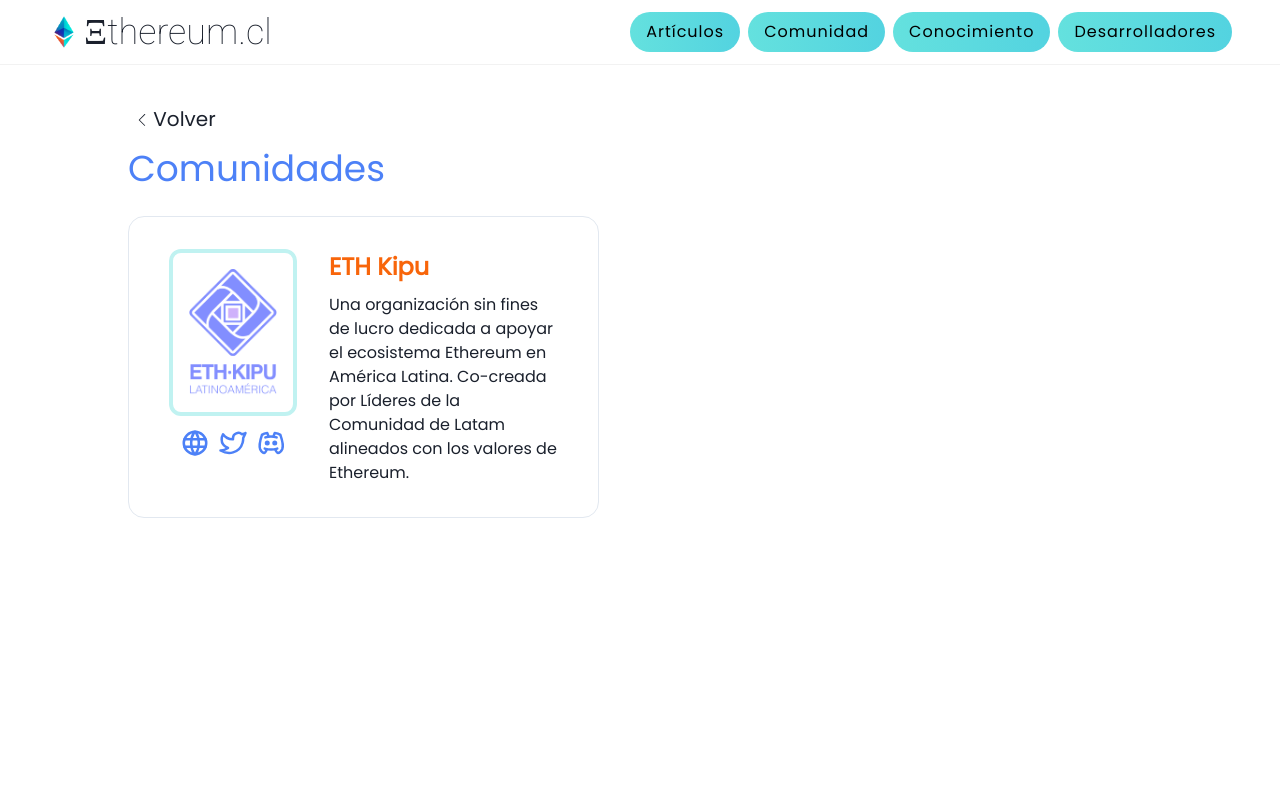
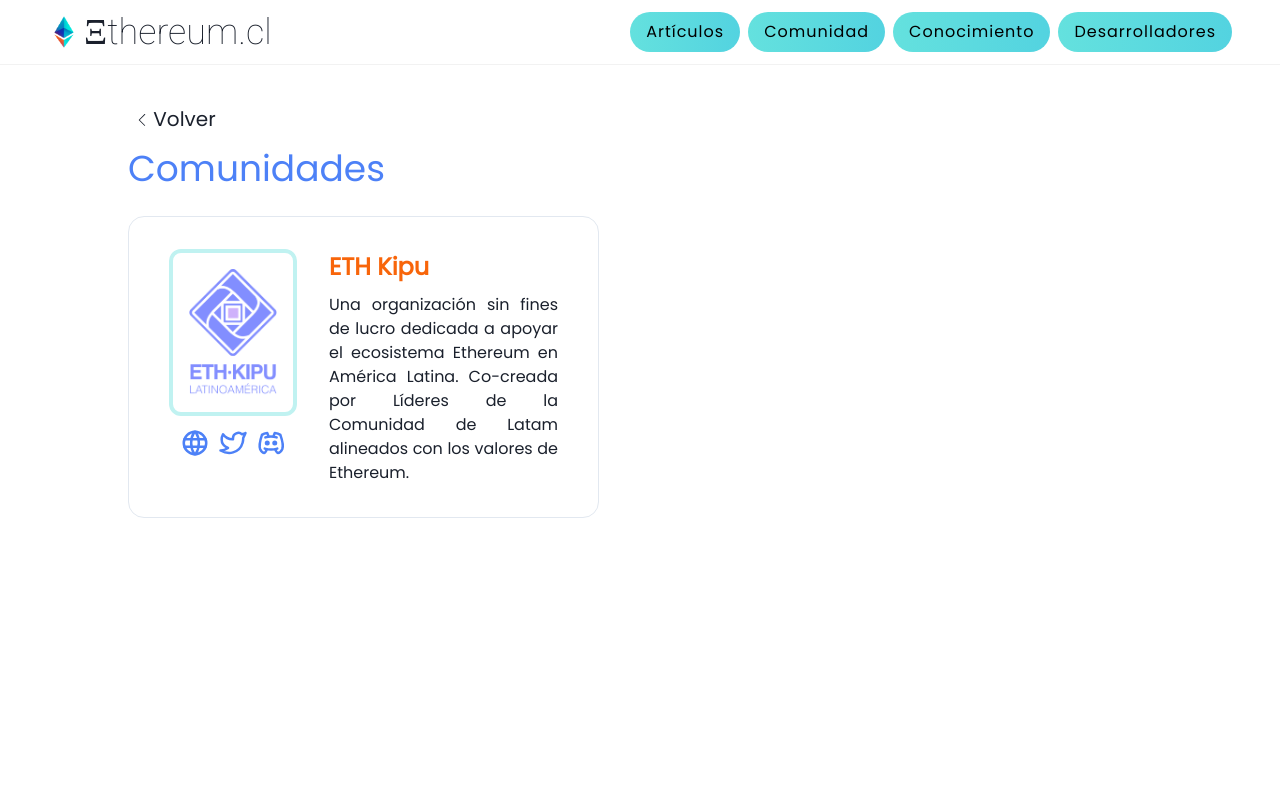
Before and after one commit to natedevxyz/ethereum-cl, a Next.js app: page /comunidad/comunidades in a window 1280 px wide. Shown: the top 800 px of the page. Built offline with nearby package versions, Linux system fonts and the light colour scheme; a web font is replaced by a local one.

Commit message:
Fix featured card text alignment

```diff
--- a/components/FeaturedCard.js
+++ b/components/FeaturedCard.js
@@ -18,8 +18,8 @@
 					fit="contain"
 					src={src}
 					alt={alt}
-					maxW={{ base: '5rem', lg: '8rem' }}
-					minH={{ base: '5rem', lg: '10rem' }}
+					maxW={{ base: '6rem', lg: '8rem' }}
+					minH={{ base: '6rem', lg: '10rem' }}
 					border="4px"
 					borderColor="#C0F2F1"
 					borderRadius="xl"
@@ -54,7 +54,7 @@
 						{title}
 					</Text>
 				</Show>
-				<Text>{text}</Text>
+				<Text textAlign="justify">{text}</Text>
 			</Flex>
 		</Flex>
 	);
--- a/pages/index.js
+++ b/pages/index.js
@@ -129,7 +129,7 @@
 						>
 							Exploremos hoy el internet del mañana
 						</Text>
-						<Box mb={{ base: 5, lg: 7 }} pr={{ lg: 10 }}>
+						<Box mb={7} pr={{ lg: 10 }}>
 							<Text mb={5} textAlign="justify" fontSize={{ lg: 'xl' }}>
 								Hace unas décadas nadie podría haber predicho el impacto que
 								tendría el teléfono en nuestra sociedad.
```
